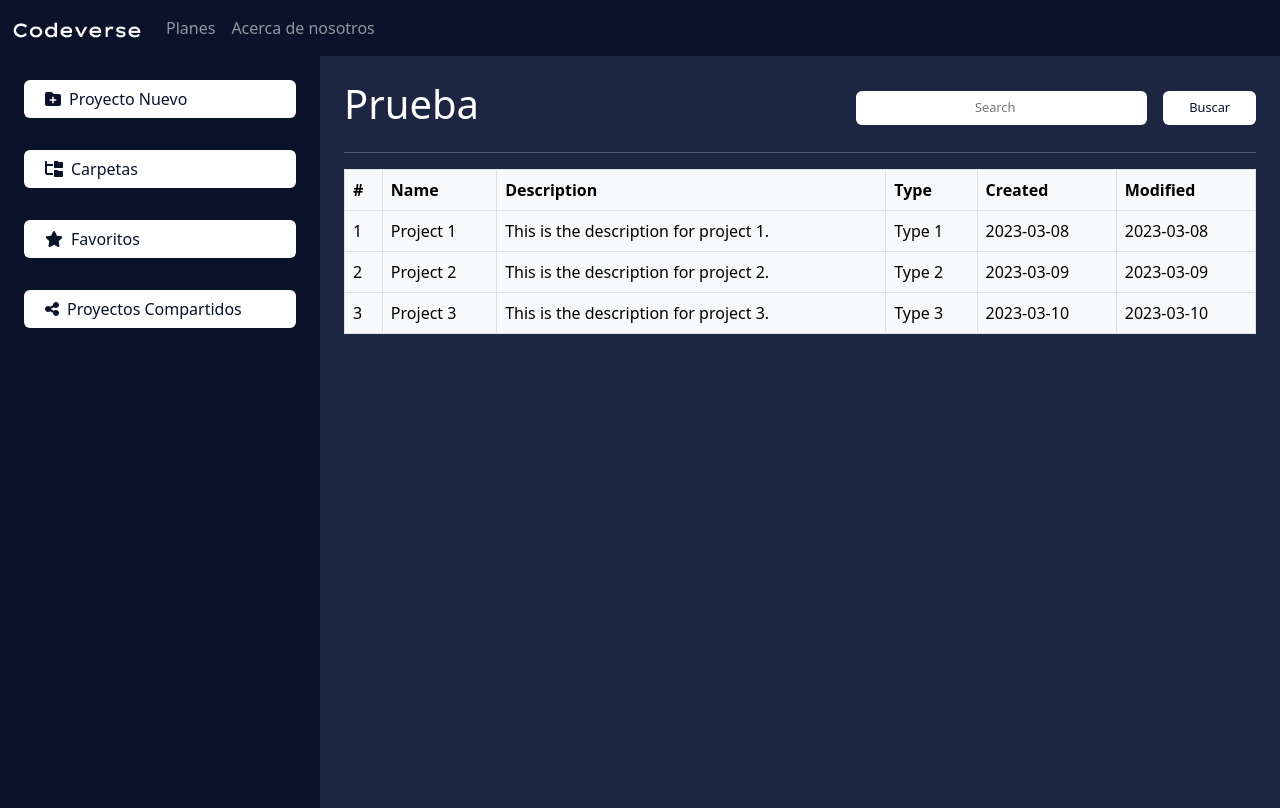
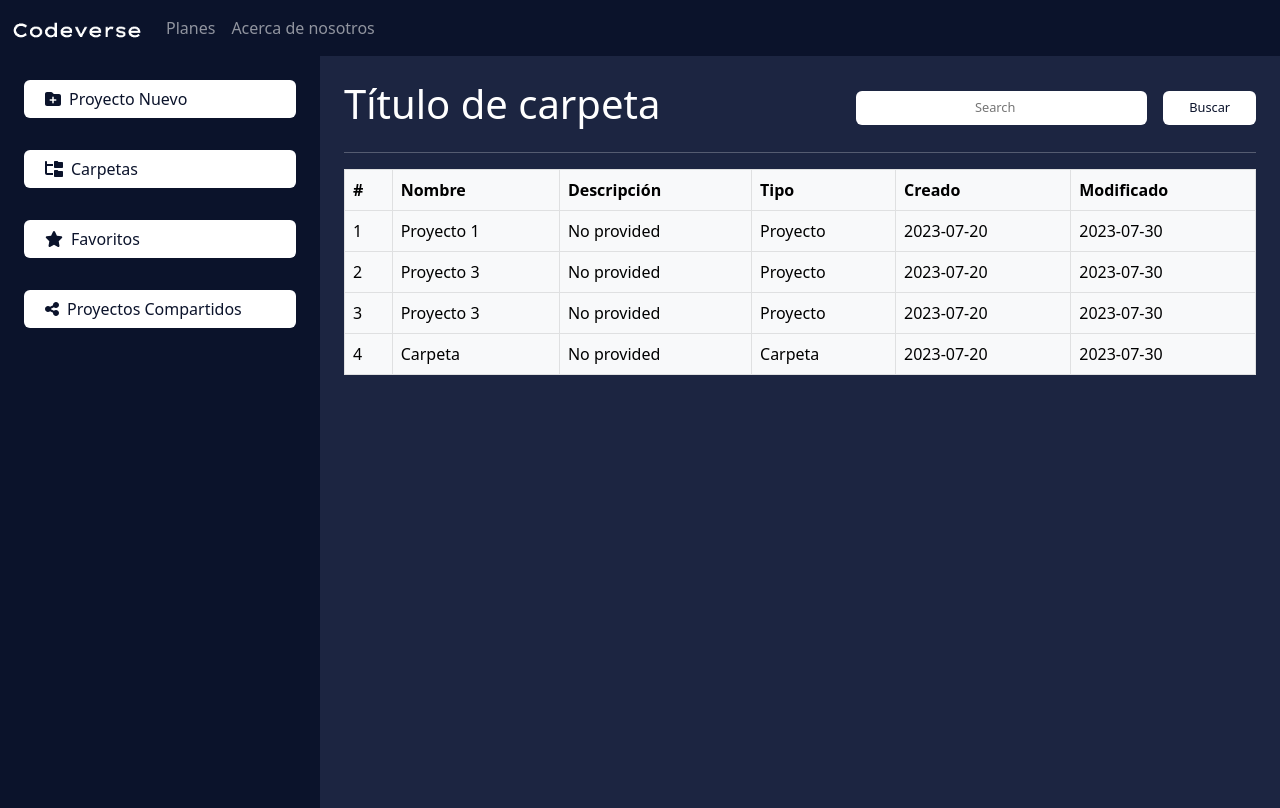
Before and after one commit to iamchapita/Codeverse-Frontend, an Angular app: page /app/projectExplorer in a window 1280 px wide. Built offline with nearby package versions, Linux system fonts and the light colour scheme.

Commit message:
Implementacion de informacion dinámica

```diff
--- a/src/app/codeverse/pages/project-explorer/project-explorer.component.html
+++ b/src/app/codeverse/pages/project-explorer/project-explorer.component.html
@@ -26,7 +26,7 @@
 		<div class="col-sm-12 col-md-8 col-lg-9 p-4 bg-custom">
 
 			<div class="header" role="search">
-				<h1>Prueba</h1>
+				<h1>Título de carpeta</h1>
 
 				<div class="search">
 					<input class="btn" type="search" placeholder="Search" aria-label="Search">
@@ -41,38 +41,24 @@
 					<thead>
 						<tr>
 							<th>#</th>
-							<th>Name</th>
-							<th>Description</th>
-							<th>Type</th>
-							<th>Created</th>
-							<th>Modified</th>
+							<th>Nombre</th>
+							<th>Descripción</th>
+							<th>Tipo</th>
+							<th>Creado</th>
+							<th>Modificado</th>
 						</tr>
 					</thead>
 					<tbody>
-						<tr>
-							<td>1</td>
-							<td>Project 1</td>
-							<td>This is the description for project 1.</td>
-							<td>Type 1</td>
-							<td>2023-03-08</td>
-							<td>2023-03-08</td>
+
+						<tr *ngFor="let d of data">
+							<td>{{ d.id }}</td>
+							<td>{{ d.name }}</td>
+							<td>{{ d.description }}</td>
+							<td>{{ d.type }}</td>
+							<td>{{ d.createdAt }}</td>
+							<td>{{ d.modifiedAt }}</td>
 						</tr>
-						<tr>
-							<td>2</td>
-							<td>Project 2</td>
-							<td>This is the description for project 2.</td>
-							<td>Type 2</td>
-							<td>2023-03-09</td>
-							<td>2023-03-09</td>
-						</tr>
-						<tr>
-							<td>3</td>
-							<td>Project 3</td>
-							<td>This is the description for project 3.</td>
-							<td>Type 3</td>
-							<td>2023-03-10</td>
-							<td>2023-03-10</td>
-						</tr>
+
 					</tbody>
 				</table>
 			</div>
--- a/src/app/codeverse/pages/project-explorer/project-explorer.component.ts
+++ b/src/app/codeverse/pages/project-explorer/project-explorer.component.ts
@@ -16,4 +16,39 @@ export class ProjectExplorerComponent {
 	faFolderTree = faFolderTree;
 	faStar = faStar;
 	faShareNodes = faShareNodes;
+
+	data: any = [
+		{
+			id: 1,
+			name: 'Proyecto 1',
+			description: "No provided",
+			type: 'Proyecto',
+			createdAt: '2023-07-20',
+			modifiedAt: '2023-07-30',
+		},
+		{
+			id: 2,
+			name: 'Proyecto 3',
+			description: "No provided",
+			type: 'Proyecto',
+			createdAt: '2023-07-20',
+			modifiedAt: '2023-07-30',
+		},
+		{
+			id: 3,
+			name: 'Proyecto 3',
+			description: "No provided",
+			type: 'Proyecto',
+			createdAt: '2023-07-20',
+			modifiedAt: '2023-07-30',
+		},
+		{
+			id: 4,
+			name: 'Carpeta',
+			description: "No provided",
+			type: 'Carpeta',
+			createdAt: '2023-07-20',
+			modifiedAt: '2023-07-30',
+		},
+	];
 }
```
